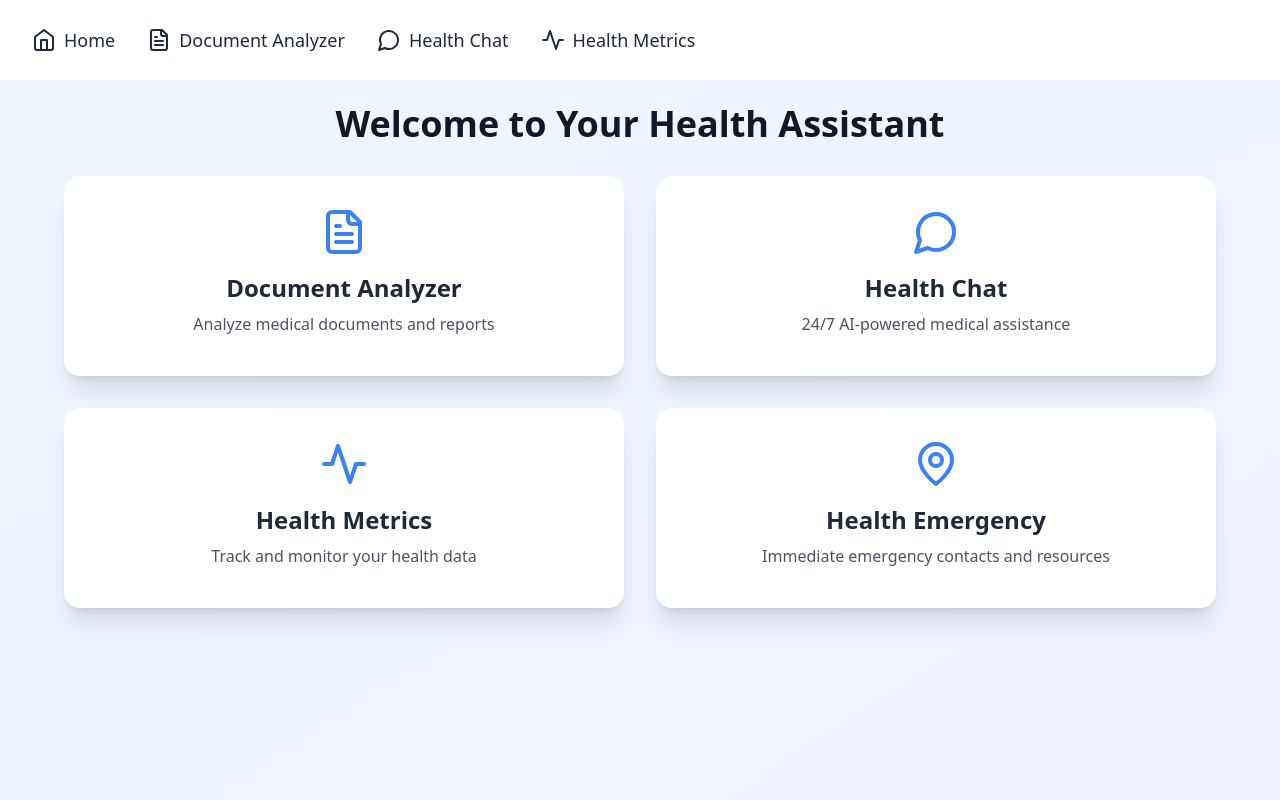
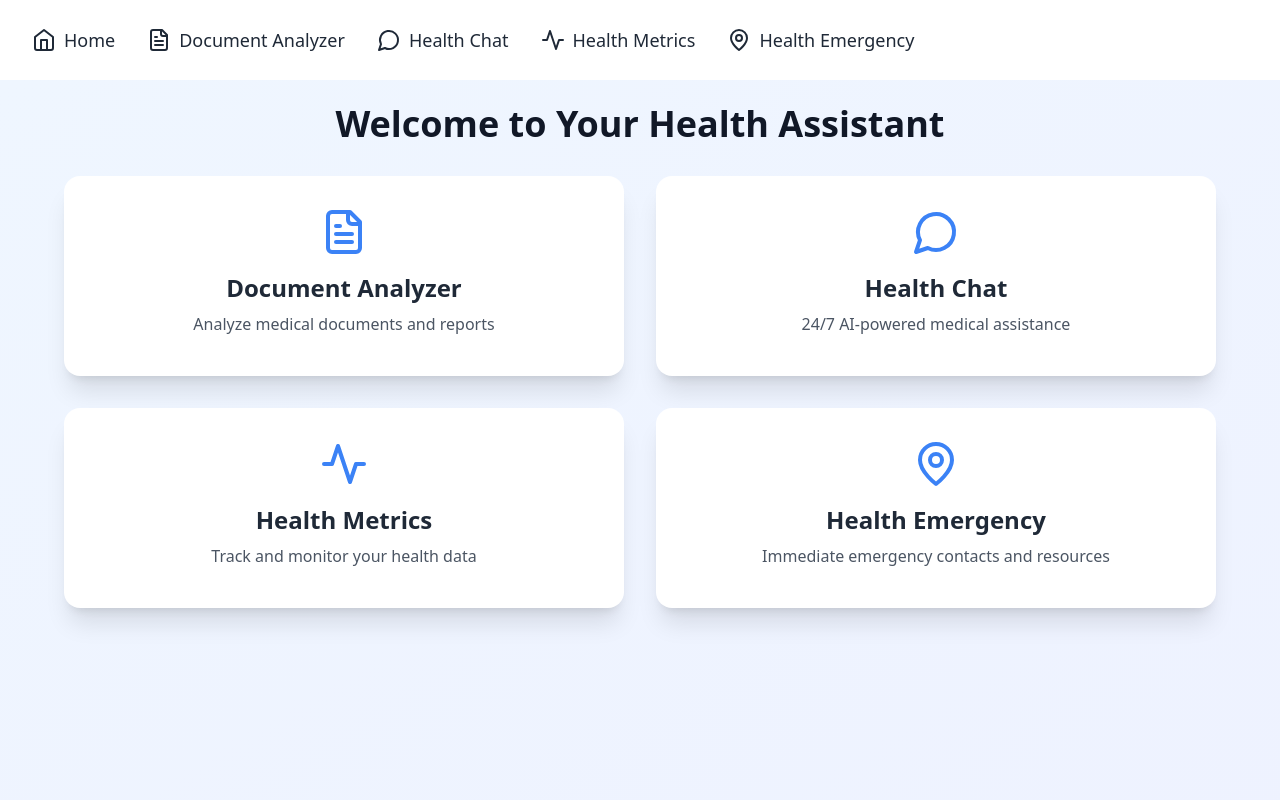
Before and after one commit to workspacereddy/Medical_AI, a React (Vite) app: page / in a window 1280 px wide. Shown: the top 800 px of the page. Built offline with nearby package versions, Linux system fonts and the light colour scheme.

Commit message:
Update App.tsx

```diff
--- a/src/App.tsx
+++ b/src/App.tsx
@@ -1,6 +1,6 @@
 import React from 'react';
 import { BrowserRouter as Router, Routes, Route, Link } from 'react-router-dom';
-import { FileText, Home, MessageCircle, Activity, Cross, MapPin } from 'lucide-react';
+import { FileText, Home, MessageCircle, Activity, MapPin } from 'lucide-react';
 import DocumentAnalyzer from './pages/DocumentAnalyzer';
 import HealthChat from './pages/HealthChat';
 import HealthMetrics from './pages/HealthMetrics';
@@ -90,6 +90,13 @@ function App() {
                   <Activity className="w-6 h-6 mr-2" />
                   Health Metrics
                 </Link>
+                <Link
+                  to="/emergency"
+                  className="flex items-center text-gray-800 hover:text-blue-500 font-medium text-lg"
+                >
+                  <MapPin className="w-6 h-6 mr-2" />
+                  Health Emergency
+                </Link>
               </div>
             </div>
           </div>
```
Lines whose indentation alone changed are shown as unchanged.
